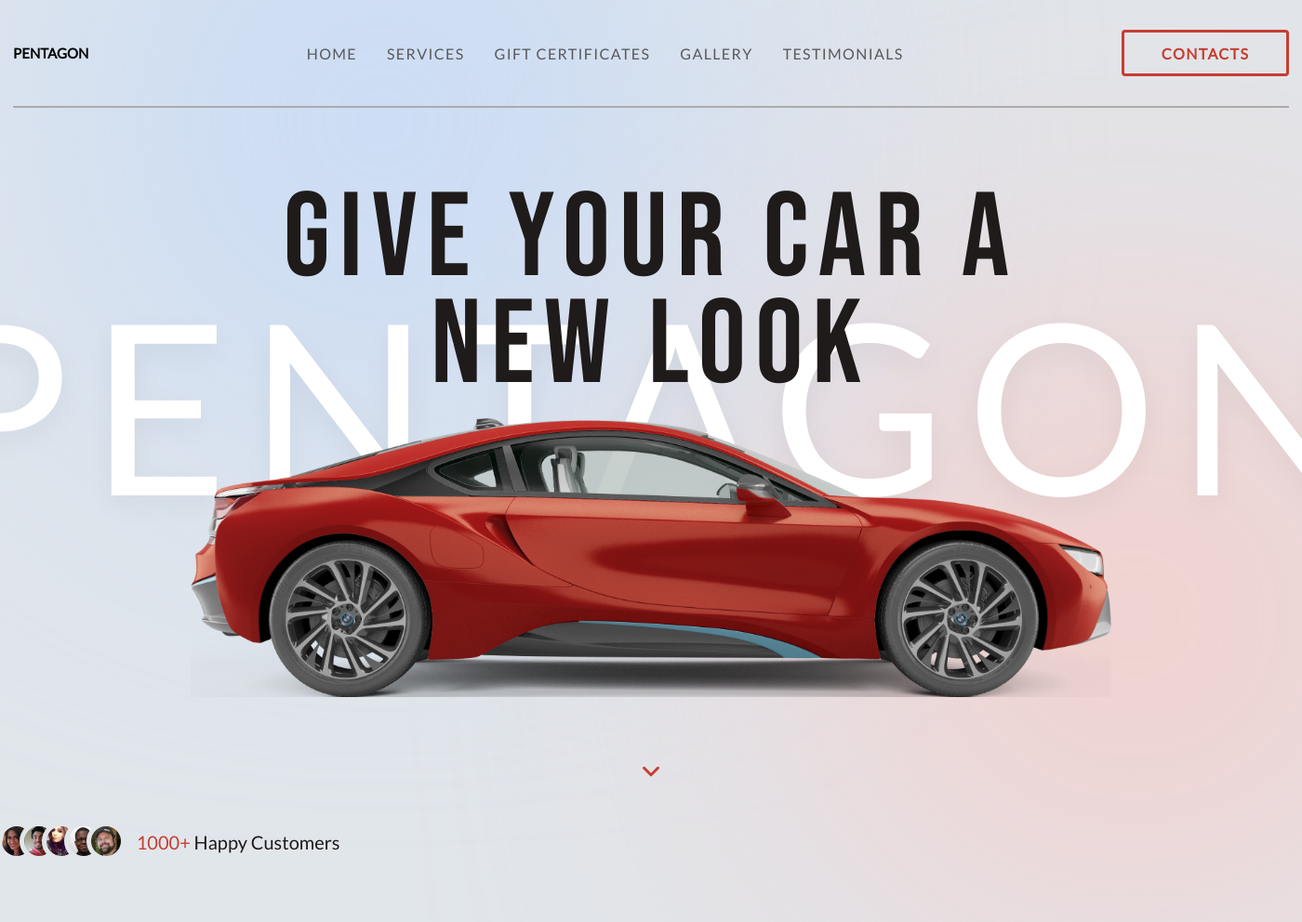
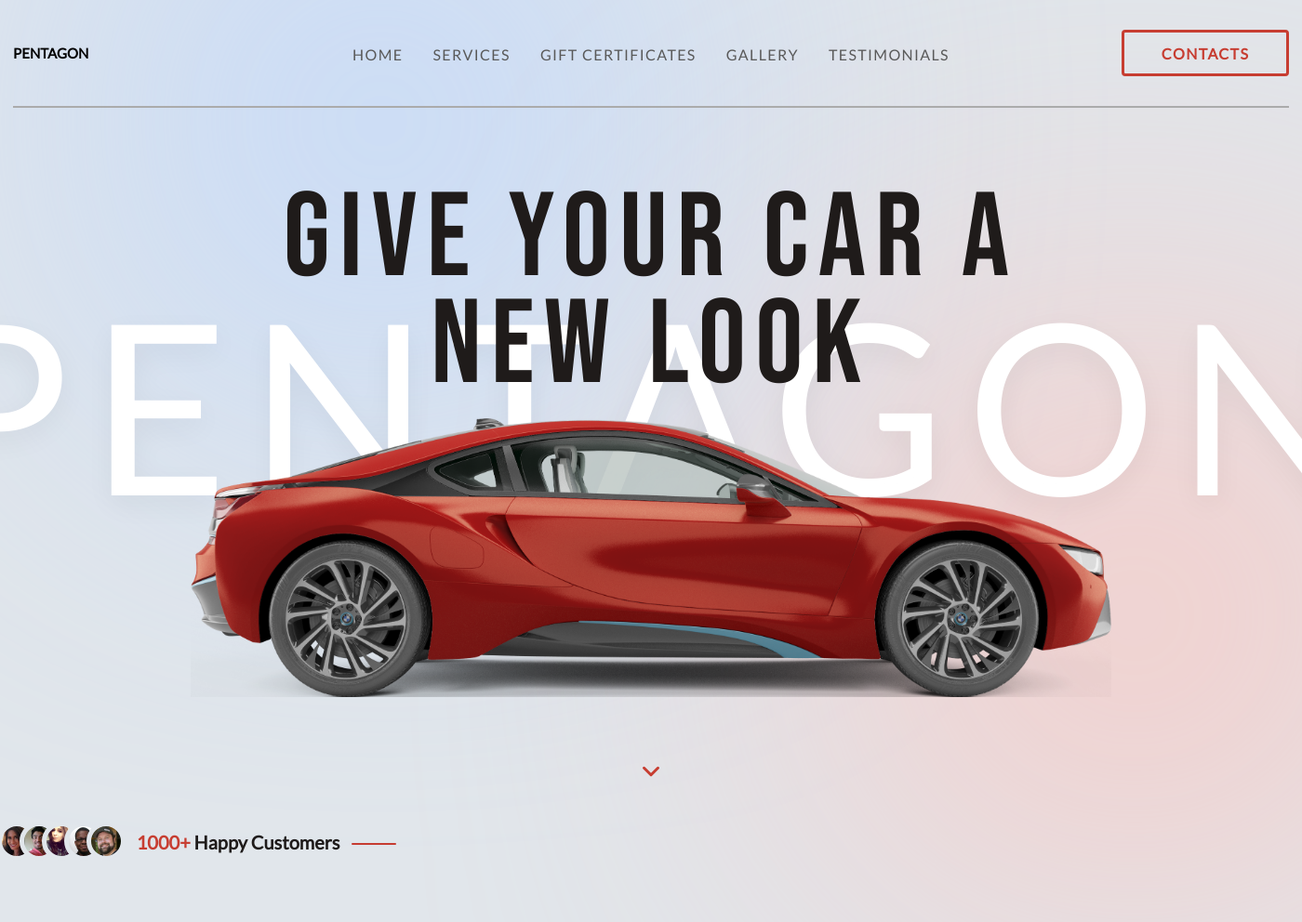
Before and after one commit to Sohail0707/pentagon_detailing, a PHP site: page / in a window 1400 px wide; the page is wider, and only the part inside the window is pictured. Shown: that part at 93% size. Run offline with PHP 8.4, Linux system fonts and the light colour scheme.

Commit message:
bug fix in the hero section

```diff
--- a/css/style.css
+++ b/css/style.css
@@ -26,6 +70,10 @@ header {
 }
 
 .nav_list {
+  position: absolute;
+  top: 50%;
+  left: 50%;
+  transform: translate(-50%, -50%);
   display: flex;
   list-style: none;
   gap: 3.2rem;
@@ -119,13 +169,22 @@ header {
   background-image: url(../assets/5.jpg);
 }
 
+/* User count text */
 .user_count {
   font-size: 2rem;
-  font-weight: 500;
+  font-weight: 600;
   color: var(--primary_dark);
 }
 .user_count .first_word {
   color: var(--primary_red);
+}
+.user_count_box .red_line {
+  display: inline-block;
+  background: var(--primary_red);
+  height: 0.2rem;
+  width: 4.8rem;
+  border-radius: 1.5rem;
+  margin-top: 0.5rem;
 }
 
 .section_hero .i {
--- a/index.html
+++ b/index.html
@@ -45,6 +45,7 @@
           <p class="user_count">
             <span class="first_word">1000+</span> Happy Customers
           </p>
+          <span class="red_line"></span>
         </div>
 
         <span class="highlight_txt">pentagon</span>
```
Also changed, not shown: other parts of css/style.css (+47 -41 lines).
